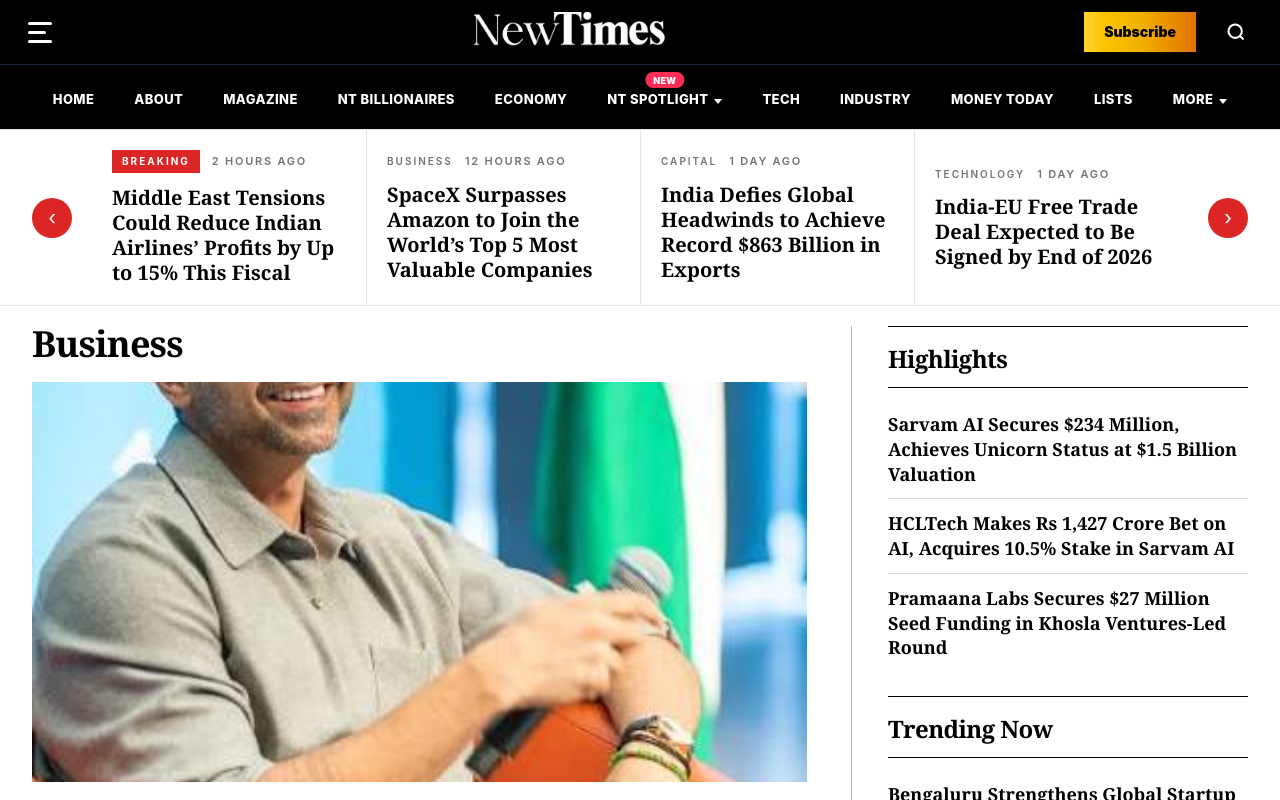
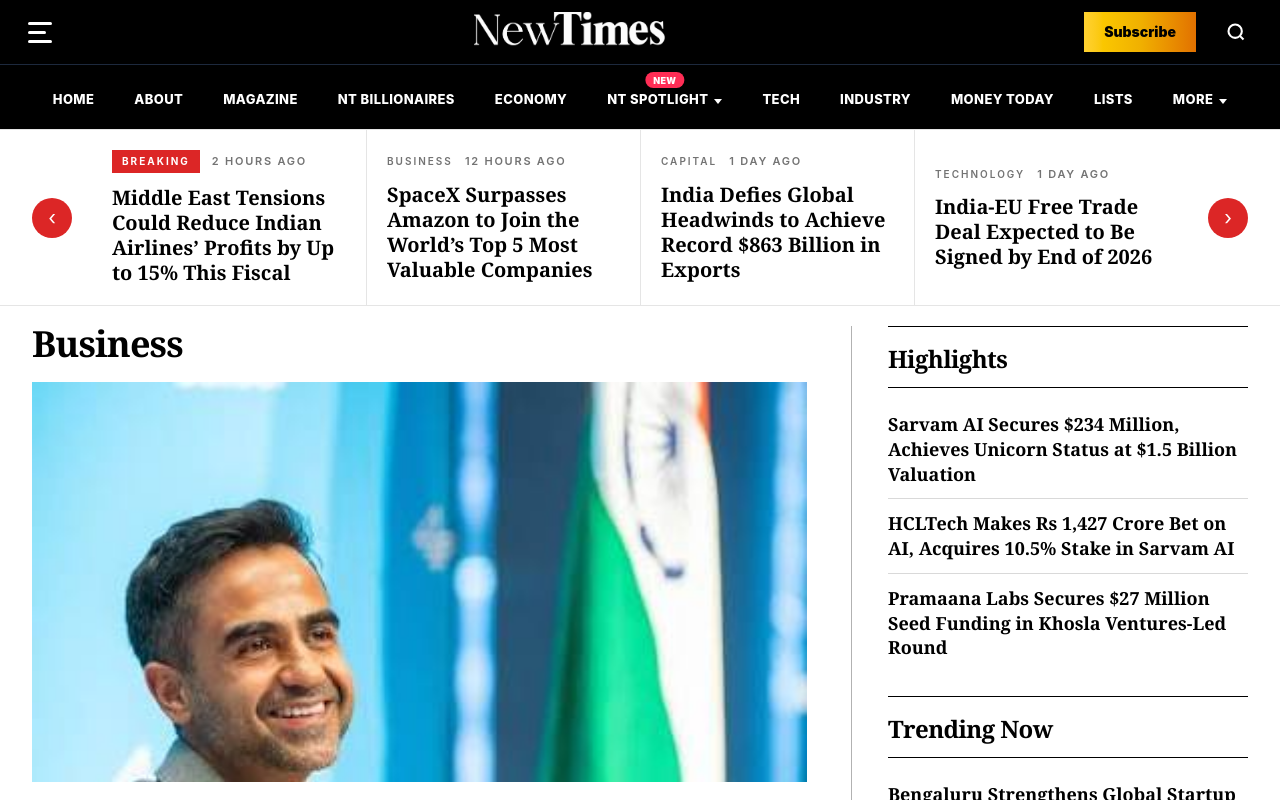
Before and after one commit to paperplanesllp/New-Times, a React (Vite) app: page / in a window 1280 px wide. Shown: the top 800 px of the page. Built offline with nearby package versions, Linux system fonts and the light colour scheme.

Commit message:
Update pages

```diff
--- a/src/pages/Home.jsx
+++ b/src/pages/Home.jsx
@@ -423,7 +423,7 @@ export default function Home() {
                   <img
                     src="/KK.jpg"
                     alt="Nikhil Kamath Zerodha business feature"
-                    className="h-[240px] w-full object-cover transition duration-500 group-hover:scale-[1.03] sm:h-[330px] lg:h-[400px]"
+                    className="h-[240px] w-full object-cover object-top transition duration-500 group-hover:scale-[1.03] sm:h-[330px] lg:h-[400px]"
                   />
                 </div>
 
--- a/src/pages/SpotlightFeaturePage.jsx
+++ b/src/pages/SpotlightFeaturePage.jsx
@@ -294,7 +294,11 @@ export default function SpotlightFeaturePage({ type }) {
 
         <div className="grid gap-8 xl:grid-cols-[minmax(0,1.3fr)_minmax(420px,0.9fr)]">
           <article className="group">
-            <img className="mb-5 h-[380px] w-full object-cover" src={page.lead.image} alt={page.lead.title} />
+            <img
+              className={`mb-5 h-[380px] w-full object-cover ${page.lead.slug === 'nikhil-kamath-zerodha-journey' ? 'object-top' : ''}`}
+              src={page.lead.image}
+              alt={page.lead.title}
+            />
             <span className="mb-2 block font-sans text-[11px] font-extrabold uppercase tracking-[0.14em] text-amber-700">
               {page.lead.category}
             </span>
```
